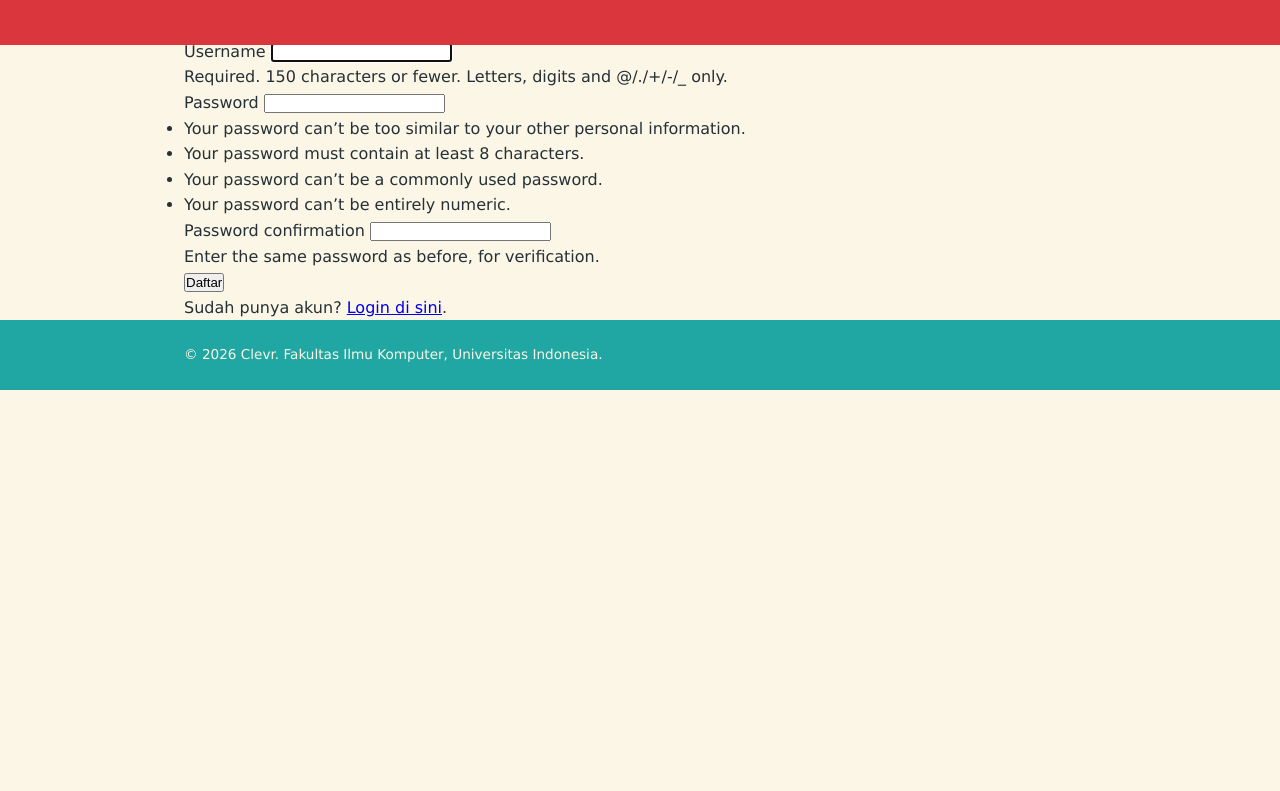
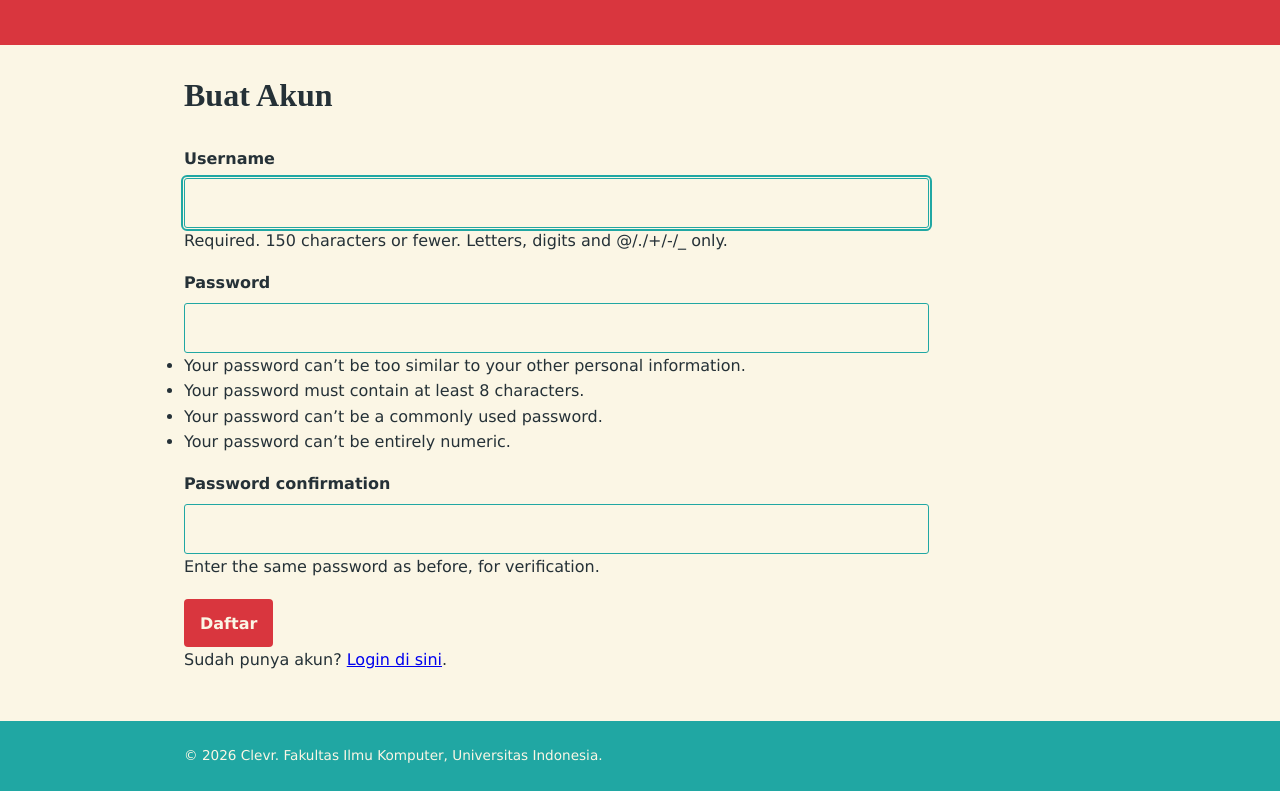
Before and after one commit to ClevraldoLimuel/myportofolio, a Django app: page /register/ in a window 1280 px wide. Shown: the part 79-870 px from the top of the page. Before the commit the page ends 469 px from the top, so only its background shows below. Run offline with Django 5.2, Linux system fonts and the light colour scheme; some web fonts are replaced.

Commit message:
style:Styling login and register form page

```diff
--- /dev/null
+++ b/static/css/register.css
@@ -0,0 +1,80 @@
+
+.experience-section {
+    margin-bottom: 3rem;
+    margin-top: 70px;
+}
+.user-form {
+    width: min(100%, 745px);
+}
+
+.user-form h1,
+.experience-section > .container > h1 {
+    margin: 0 0 1.5rem;
+    font-family: var(--main-serif-font);
+    font-size: 2rem;
+    color: var(--ink);
+}
+
+.form-group {
+    margin-bottom: 1rem;
+}
+
+.form-group label {
+    display: block;
+    margin-bottom: 0.45rem;
+    font-weight: 700;
+    color: var(--ink);
+}
+
+.form-group input,
+.form-group textarea,
+.form-group select {
+    box-sizing: border-box;
+    width: 100%;
+    padding: 0.7rem 0.8rem;
+    border: 1px solid var(--accent2);
+    border-radius: 3px;
+    background: var(--paper);
+    color: var(--ink);
+    font: inherit;
+}
+
+.form-group textarea {
+    min-height: 84px;
+    resize: vertical;
+}
+
+.form-group input:focus,
+.form-group textarea:focus,
+.form-group select:focus {
+    outline: 2px solid var(--accent2);
+    outline-offset: 1px;
+}
+
+.user-form > .button {
+    margin-top: 0.25rem;
+    border: 0;
+    padding: 0.7rem 1rem;
+    background: var(--accent-dark);
+    color: var(--paper);
+    font: inherit;
+    font-weight: 700;
+    border-radius: 4px;
+    cursor: pointer;
+    transition: transform 0.2s ease, background 0.2s ease;
+}
+
+.user-form .button:hover {
+    background: var(--accent2);
+    transform: scale(1.03);
+}
+
+.user-form .button-secondary {
+    display: inline-block;
+    margin-left: 0.25rem;
+    padding: 0.7rem 1rem;
+    background: var(--ink);
+    color: var(--paper);
+    text-decoration: none;
+    border-radius: 4px;
+}
--- a/templates/login.html
+++ b/templates/login.html
@@ -1,6 +1,7 @@
 {% extends "base.html" %}
 {% block meta %}
     <title>Login - {{ name }}</title>
+    <link rel="stylesheet" href="/static/css/register.css">
 {% endblock meta %}
 {% block content %}
     <main>
@@ -10,7 +11,7 @@
                 {% for message in messages %}
                     <p class="form-message">{{ message }}</p>
                 {% endfor %}
-                <form method="post" action="{% url 'main:login' %}" class="project-form">
+                <form method="post" action="{% url 'main:login' %}" class="user-form">
                     {% csrf_token %}
                     {% for field in form %}
                         <div class="form-group">
--- a/templates/register.html
+++ b/templates/register.html
@@ -1,13 +1,14 @@
 {% extends "base.html" %}
 {% block meta %}
     <title>Register - {{ name }}</title>
+    <link rel="stylesheet" href="/static/css/register.css">
 {% endblock meta %}
 {% block content %}
     <main>
         <section class="experience-section">
             <div class="container">
                 <h1>Buat Akun</h1>
-                <form method="post" action="{% url 'main:register' %}" class="project-form">
+                <form method="post" action="{% url 'main:register' %}" class="user-form">
                     {% csrf_token %}
                     {% for error in form.non_field_errors %}
                         <p class="form-error">{{ error }}</p>
```
